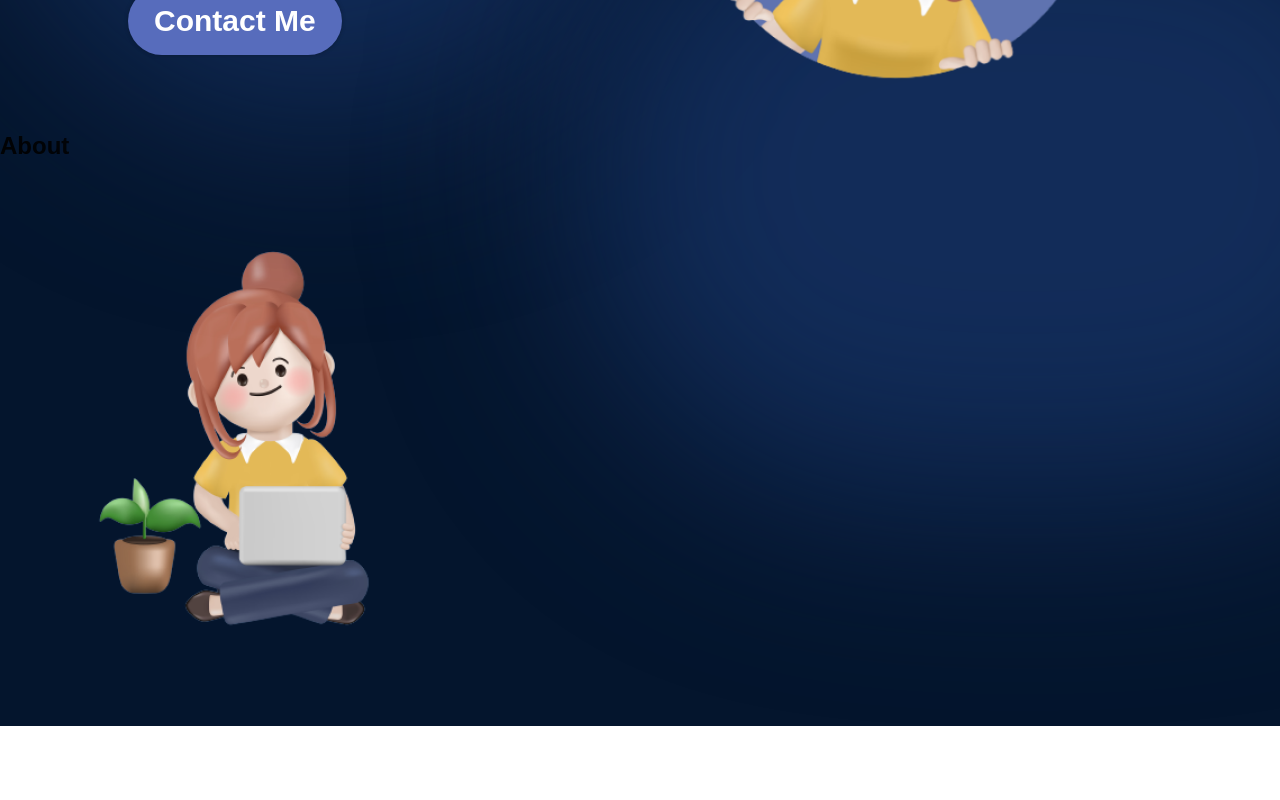
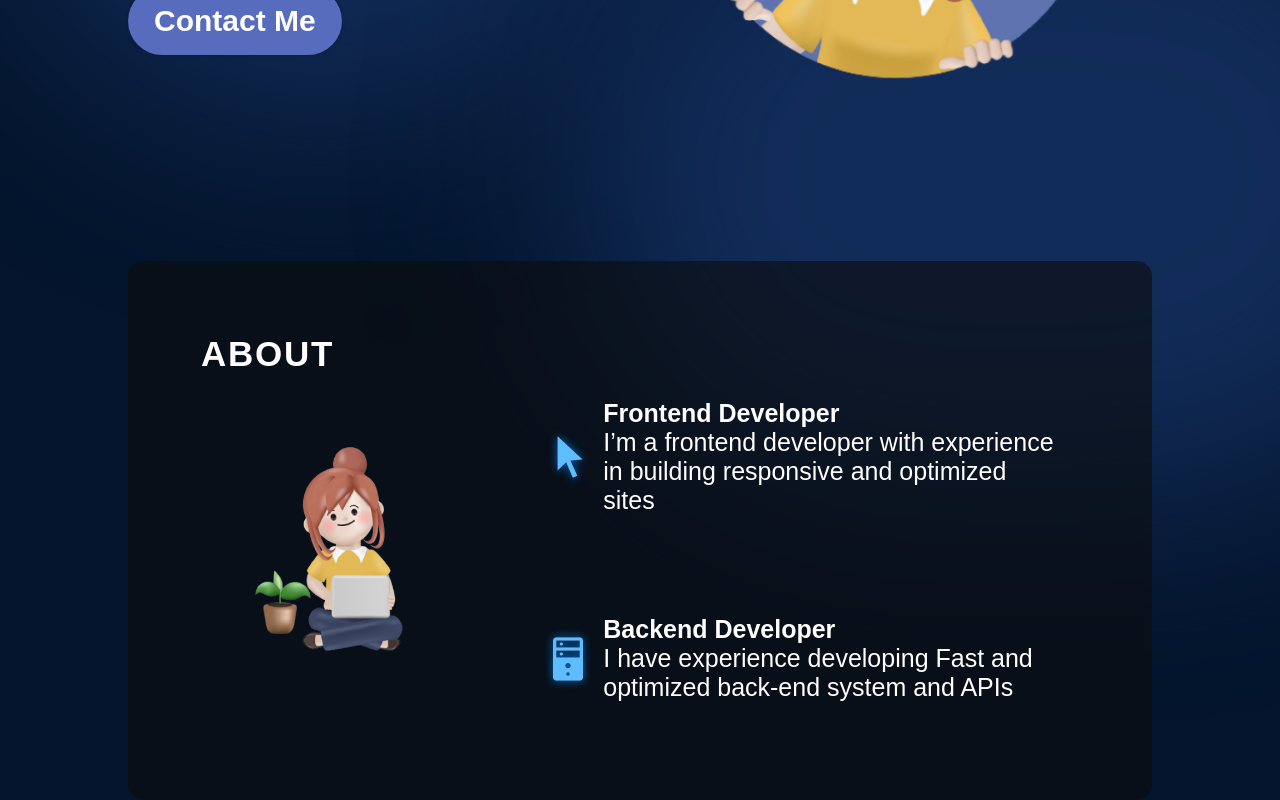
Before and after one commit to KasareSimran/Portfolio_React, a React (Vite) app: page / in a window 1280 px wide. Shown: the part 537-1337 px from the top of the page. Before the commit the page ends 1263 px from the top, so only its background shows below. Built offline with nearby package versions, Linux system fonts and the light colour scheme; the HTML template or start-up script is replaced by a standard one.

Commit message:
logic About page

```diff
--- a/src/components/About/About.jsx
+++ b/src/components/About/About.jsx
@@ -1,13 +1,29 @@
 
 import styles from './About.module.css'
 import aboutImg from '/assets/about/aboutImage.png'
+import cursorIcon from '/assets/about/cursorIcon.png'
+import serverIcon from '/assets/about/serverIcon.png'
 
 function About(){
     return(
-        <section>
-            <h2>About</h2>
-            <div>
-                <img src={aboutImg} alt='Me sitting with my laptop'/>
+        <section className={styles.container} id='about'>
+            <h2 className={styles.title}>About</h2>
+            <div className={styles.content}>
+                <img src={aboutImg} alt='Me sitting with my laptop' className={styles.aboutImage}/>
+                <ul className={styles.aboutItems}>
+                    <li className={styles.aboutItem}><img src={cursorIcon} alt='Cursor Icon'/>
+                    <div className={styles.aboutItemText}>
+                        <h3>Frontend Developer</h3>
+                        <p>I’m a frontend developer with experience in building responsive and optimized sites</p>
+                    </div>
+                    </li>
+                    <li className={styles.aboutItem}><img src={serverIcon} alt='Server Icon'/>
+                    <div className={styles.aboutItemText}>
+                        <h3>Backend Developer</h3>
+                        <p>I have experience developing Fast and optimized back-end system and APIs</p>
+                    </div>
+                    </li>
+                </ul>
             </div>
         </section>
     )
```
